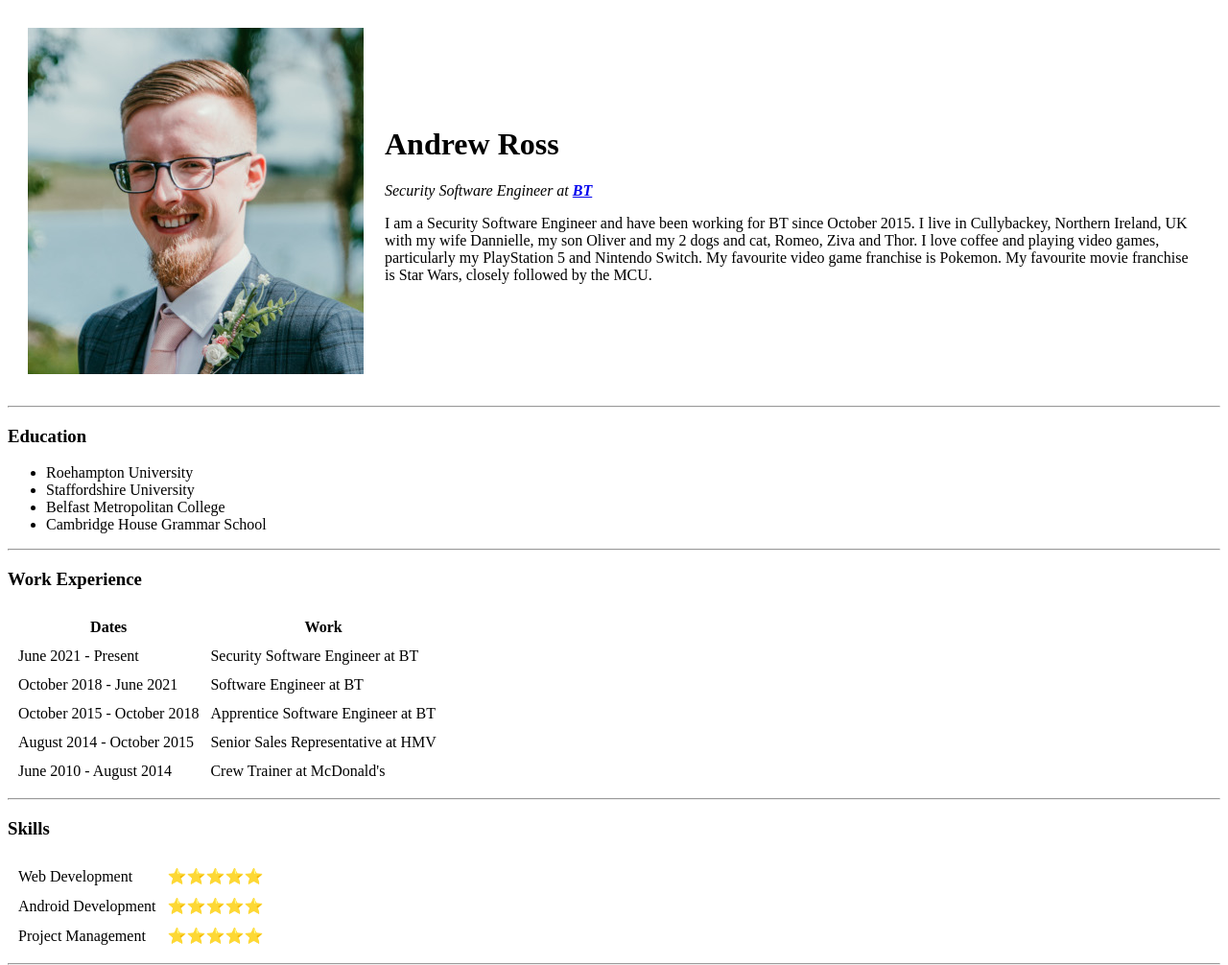
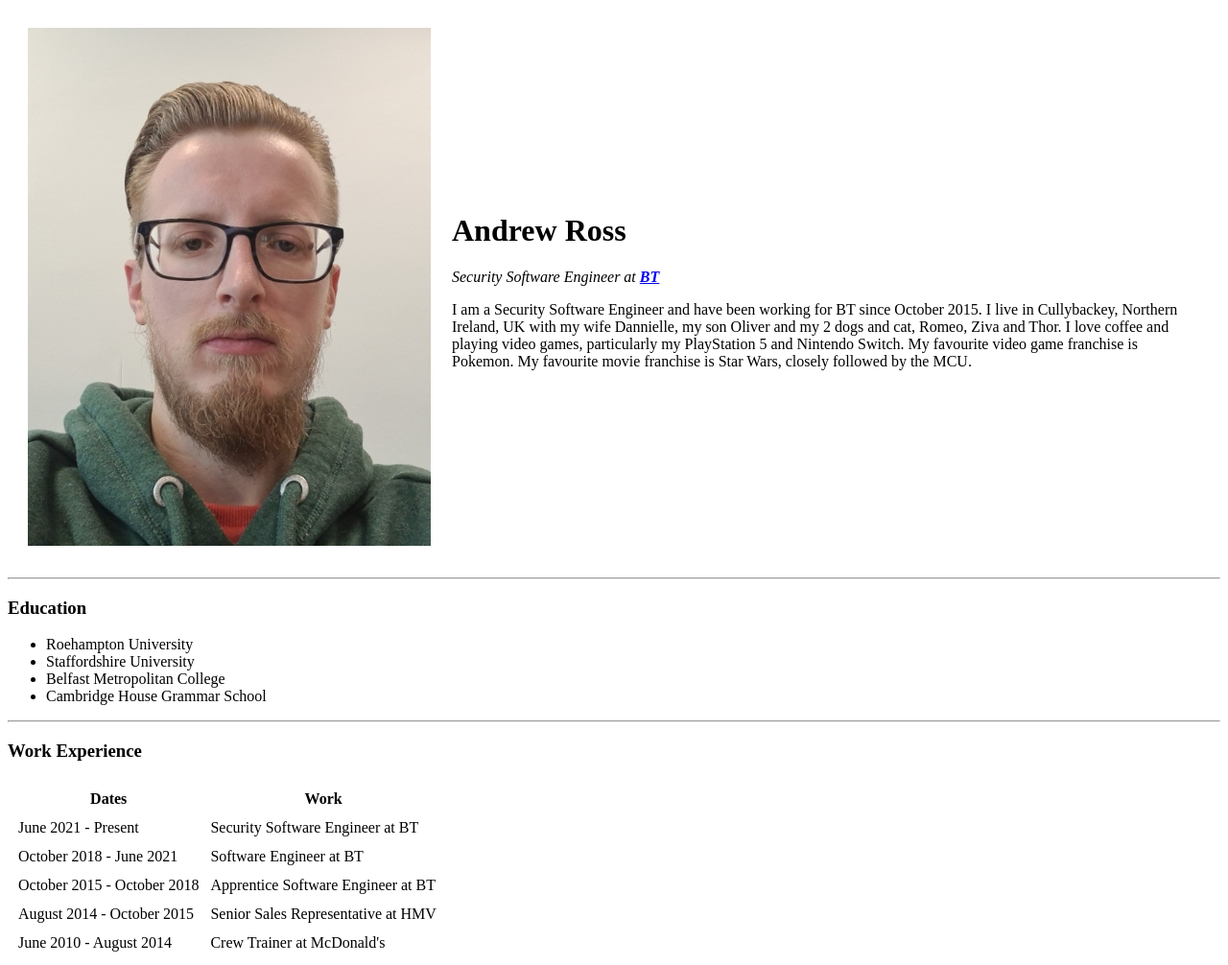
Before and after one commit to Drew2910/cv, a plain HTML site: page index.html in a window 1280 px wide. Shown: the top 1006 px of the page at 96% size. Drawn offline with Linux system fonts and the light colour scheme.

Commit message:
Update profile picture

```diff
--- a/index.html
+++ b/index.html
@@ -6,7 +6,7 @@
 
 <body>
     <table cellspacing="20">
-        <td><img src="images/me.jpg" alt="profile picture"></td>
+        <td><img src="images/609397143.jpg" alt="profile picture"></td>
         <td>    <h1>Andrew Ross</h1>
             <p><em>Security Software Engineer at <strong><a href="https://www.bt.com/?">BT</a></strong></em></p>
             <p>I am a Security Software Engineer and have been working for BT since October 2015. I live in Cullybackey, Northern Ireland, UK with my wife Dannielle, my son Oliver and my 2 dogs and cat, Romeo, Ziva and Thor. I love coffee and playing video games, particularly my PlayStation 5 and Nintendo Switch. My favourite video game franchise is Pokemon. My favourite movie franchise is Star Wars, closely followed by the MCU.</p></td>
```
